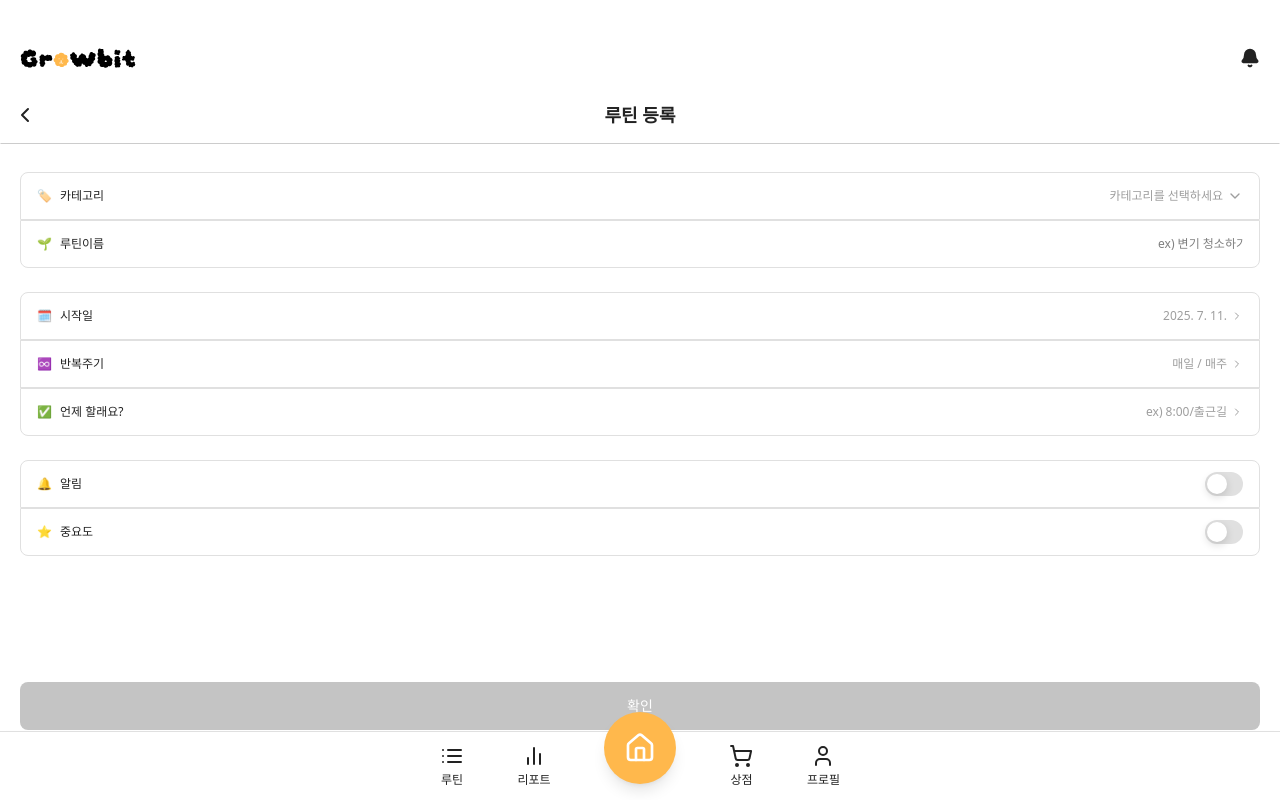
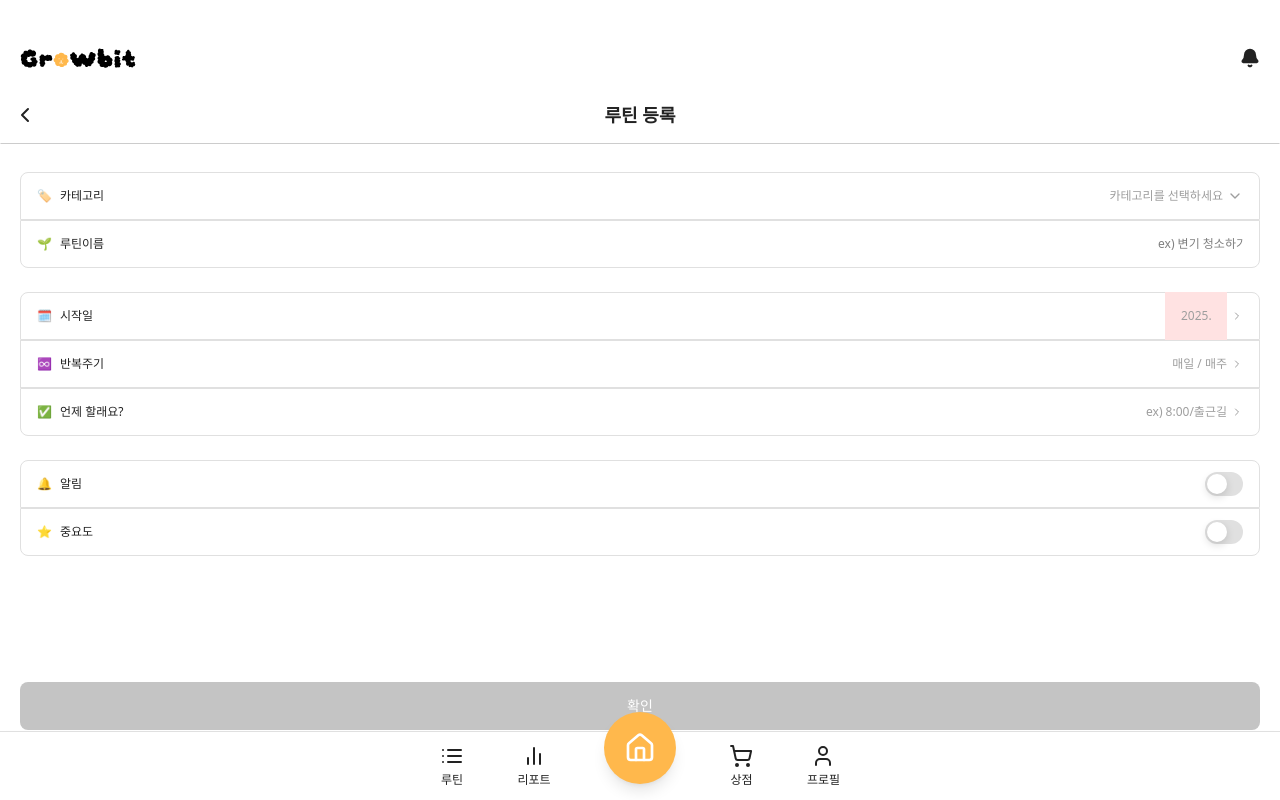
Before and after one commit to prgrms-web-devcourse-final-project/WBE4_5_GCC_FE, a Next.js app: page /routine/add-routine in a window 1280 px wide. Built offline with nearby package versions, Linux system fonts and the light colour scheme.

Commit message:
중간병합

```diff
--- a/package.json
+++ b/package.json
@@ -22,6 +22,7 @@
     "react-calendar": "^6.0.0",
     "react-daum-postcode": "^3.2.0",
     "react-dom": "^19.0.0",
+    "react-mobile-picker": "^1.1.2",
     "react-spinners": "^0.17.0",
     "recharts": "^3.1.0",
     "tailwind-merge": "^3.3.1",
--- a/src/app/components/routine/Calendar/DatePicker.tsx
+++ b/src/app/components/routine/Calendar/DatePicker.tsx
@@ -62,7 +62,7 @@ export default function DatePicker({
     : '날짜 선택 필요';
 
   return (
-    <div className="relative w-full bg-white" ref={ref}>
+    <div className="relative w-[62px] bg-red-100" ref={ref}>
       <input
         type="text"
         value={displayDate}
--- a/src/app/components/routine/ListSelector.tsx
+++ b/src/app/components/routine/ListSelector.tsx
@@ -1,6 +1,8 @@
 'use client';
 
-import { ChevronRight } from "lucide-react";
+import { useState } from 'react';
+import { ChevronRight } from 'lucide-react';
+import DatePicker from '@/app/components/routine/Calendar/DatePicker';
 
 interface CategorySelectorProps {
   icon: React.ReactNode;
@@ -12,7 +14,7 @@ interface CategorySelectorProps {
   className?: string;
 }
 
-export default function ListSelector ({
+export default function ListSelector({
   icon,
   label,
   value,
@@ -20,11 +22,13 @@ export default function ListSelector ({
   options = [],
   onClick,
   className,
-} : CategorySelectorProps) {
+}: CategorySelectorProps) {
+  const [selectedDate, setSelectedDate] = useState(new Date());
 
   return (
-    <div className={`w-full h-12 border border-[#E0E0E0] px-4 py-4 flex justify-between items-center ${className ?? ''}`}>
-
+    <div
+      className={`flex h-12 w-full items-center justify-between border border-[#E0E0E0] px-4 py-4 ${className ?? ''}`}
+    >
       {/* 좌측 영역 */}
       <div className="flex items-center gap-2 text-xs font-medium text-[#222222]">
         <span>{icon}</span>
@@ -40,7 +44,13 @@ export default function ListSelector ({
         <span className={value ? 'text-[#222222]' : 'text-[#9E9E9E]'}>
           {value || placeholder}
         </span>
-        <ChevronRight className="w-auto h-3"/>
+        {label === '시작일' && (
+          <DatePicker
+            selectedDate={selectedDate}
+            setSelectedDate={setSelectedDate}
+          />
+        )}
+        <ChevronRight className="h-3 w-auto" />
       </button>
     </div>
   );
--- a/src/app/routine/add-routine/page.tsx
+++ b/src/app/routine/add-routine/page.tsx
@@ -1,26 +1,42 @@
 'use client';
 
-import { useState } from "react";
-import Button from "@/app/components/common/ui/Button";
-import ListSelector from "@/app/components/routine/ListSelector";
-import ToggleSwitch from "@/app/components/common/ui/ToggleSwitch";
-import CategorySelector from "@/app/components/routine/CategorySelector";
-import InputRoutineName from "@/app/components/routine/InputRoutineName";
-import CategoryBottomSheetContainer from "@/app/components/common/CategoryBottomSheetContainer";
+import { useState } from 'react';
+import { format } from 'date-fns';
+import Button from '@/app/components/common/ui/Button';
+import ListSelector from '@/app/components/routine/ListSelector';
+import ToggleSwitch from '@/app/components/common/ui/ToggleSwitch';
+import CategorySelector from '@/app/components/routine/CategorySelector';
+import InputRoutineName from '@/app/components/routine/InputRoutineName';
+import CategoryBottomSheetContainer from '@/app/components/common/CategoryBottomSheetContainer';
 
-export default function page () {
+import RepeatSelector from '@/app/components/routine/RepeatSelector';
+import WhenSelector from '@/app/components/routine/WhenSelector';
+
+export default function page() {
   const [cycle, setCycle] = useState('');
   const [doWhen, setDoWhen] = useState('');
   const [startDate, setStartDate] = useState('');
-  const [showCatModal, setShowCatModal] = useState(false);
+
   const [routineName, setRoutineName] = useState('');
   const [importance, setImportance] = useState(false);
+  const [showCatModal, setShowCatModal] = useState(false);
   const [notification, setNotification] = useState(false);
   const [selectedCategory, setSelectedCategory] = useState('');
 
-  const isSubmitEnabled = selectedCategory !== '' && routineName !== '' && startDate !== '' && cycle !== '' && doWhen !== '';
+  const [isCycleOpen, setIsCycleOpen] = useState(false);
+  const [isWhenDoOpen, setIsWhenDoOpen] = useState(false);
+  //const [selectedDate, setSelectedDate] = useState(new Date());
+  //const [isDatePickerModalOpen, setIsDatePickerModalOpen] = useState(false);
+
+  const isSubmitEnabled =
+    selectedCategory !== '' &&
+    routineName !== '' &&
+    startDate !== '' &&
+    cycle !== '' &&
+    doWhen !== '';
 
   return (
+    <>
       <div className="h-1vh flex flex-col px-5 py-7">
         {/* 버튼 제외 콘텐츠 */}
         <div className="flex flex-col gap-6">
@@ -47,23 +63,22 @@ export default function page () {
               icon="🗓️"
               label="시작일"
               value={startDate}
-            placeholder="2025. 7. 11."
-            onClick={() => console.log("달력 모달 등장")}
               className="rounded-t-lg"
+              onClick={() => console.log('제발')}
             />
             <ListSelector
               icon="♾️"
               label="반복주기"
               value={cycle}
               placeholder="매일 / 매주 "
-            onClick={() => console.log("반복 주기 바텀시트 등장")}
+              onClick={() => setIsCycleOpen(true)}
             />
             <ListSelector
               icon="✅"
               label="언제 할래요?"
               value={doWhen}
               placeholder="ex) 8:00/출근길"
-            onClick={() => console.log("언제 할래요? 바텀시트 등장")}
+              onClick={() => setIsWhenDoOpen(true)}
               className="rounded-b-lg"
             />
           </div>
@@ -86,9 +101,9 @@ export default function page () {
           </div>
         </div>
 
-      <div className="fixed bottom-[70px] left-5 right-5">
+        <div className="fixed right-5 bottom-[70px] left-5">
           <Button
-          type='submit'
+            type="submit"
             disabled={!isSubmitEnabled}
             onClick={() => console.log('확인')}
           >
@@ -106,5 +121,9 @@ export default function page () {
           />
         )}
       </div>
+
+      {isCycleOpen && <RepeatSelector />}
+      {isWhenDoOpen && <WhenSelector />}
+    </>
   );
 }
```
Also changed, not shown: 1 other file (tests, documents, lock files or other folders). Lines whose indentation alone changed are shown as unchanged.
